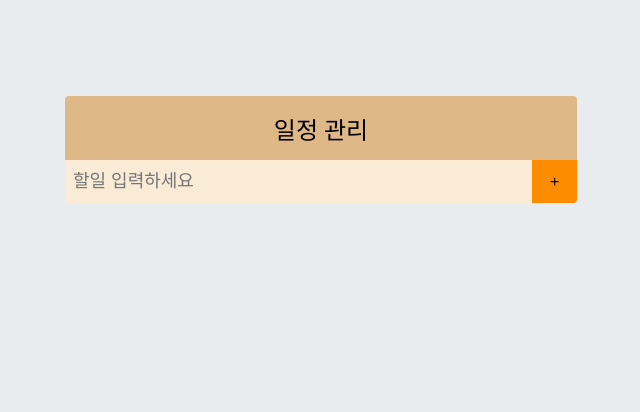
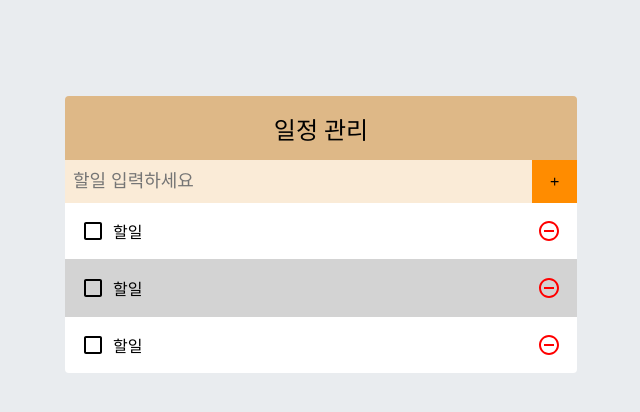
Before and after one commit to nayoung240/todo-app, a React (Create React App) app: page / in a window 1280 px wide. Shown: the top 412 px of the page, without its empty margins (319-959 px from the left). Built offline with nearby package versions, Linux system fonts and the light colour scheme.

Commit message:
TodoList, TodoListItem UI 컴포넌트 추가

```diff
--- a/src/App.js
+++ b/src/App.js
@@ -2,11 +2,13 @@
 import './App.css';
 import TodoTemplate from './components/TodoTemplate'
 import TodoInsert from './components/TodoInsert'
+import TodoList from './components/TodoList'
 
 const App = () => {
   return (
     <TodoTemplate>
-      <TodoInsert></TodoInsert>
+      <TodoInsert />
+      <TodoList />
     </TodoTemplate>
   )
 }
--- /dev/null
+++ b/src/components/TodoList.js
@@ -0,0 +1,14 @@
+import TodoListItem from "./TodoListItem";
+import './TodoList.scss'
+
+const TodoList = () => {
+    return (
+        <div>
+            <TodoListItem/>
+            <TodoListItem/>
+            <TodoListItem/>
+        </div>
+    )
+}
+
+export default TodoList
--- /dev/null
+++ b/src/components/TodoList.scss
@@ -0,0 +1,5 @@
+.TodoList {
+    min-height: 320px;
+    max-height: 513px;
+    overflow-y: auto;
+}
--- /dev/null
+++ b/src/components/TodoListItem.js
@@ -0,0 +1,22 @@
+import {
+    MdCheckBoxOutlineBlank,
+    MdCheckBox,
+    MdRemoveCircleOutline
+} from 'react-icons/md'
+import './TodoListItem.scss'
+
+const TodoListItem = () => {
+    return (
+        <div className="TodoListItem">
+            <div className="checkbox">
+                <MdCheckBoxOutlineBlank/>
+                <div className="text">할일</div>
+            </div>
+            <div className="remove">
+                <MdRemoveCircleOutline/>
+            </div>
+        </div>
+    )
+}
+
+export default TodoListItem
--- /dev/null
+++ b/src/components/TodoListItem.scss
@@ -0,0 +1,42 @@
+.TodoListItem {
+    padding: 1rem;
+    display: flex;
+    align-items: center;
+    &:nth-child(even) {
+        background: lightgrey;
+    }
+
+    .checkbox {
+        cursor: pointer;
+        flex: 1;
+        display: flex;
+        align-items: center;
+        svg {
+            font-size: 1.5rem;
+        }
+        .text {
+            margin-left: 0.5rem;
+            flex: 1;
+        }
+        &.checked {
+            svg {
+                color: lightgray;
+                text-decoration: line-through;
+            }
+        }
+    }
+
+    .remove {
+        display: flex;
+        align-items: center;
+        font-size: 1.5rem;
+        cursor: pointer;
+        color: red;
+        &:hover {
+            color: darkred;
+        }
+    }
+    & + & {
+        border-top: 1px solid lightgrey;
+    }
+}
```
